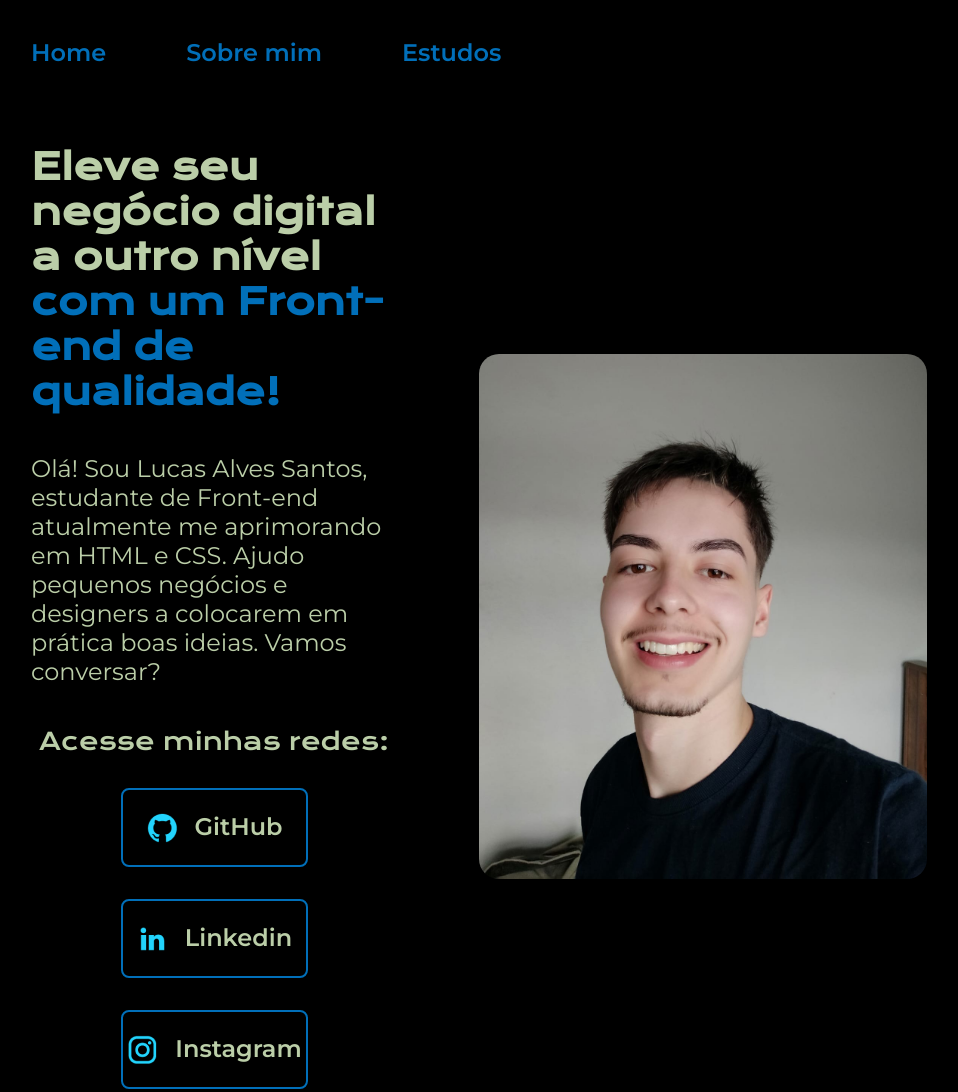
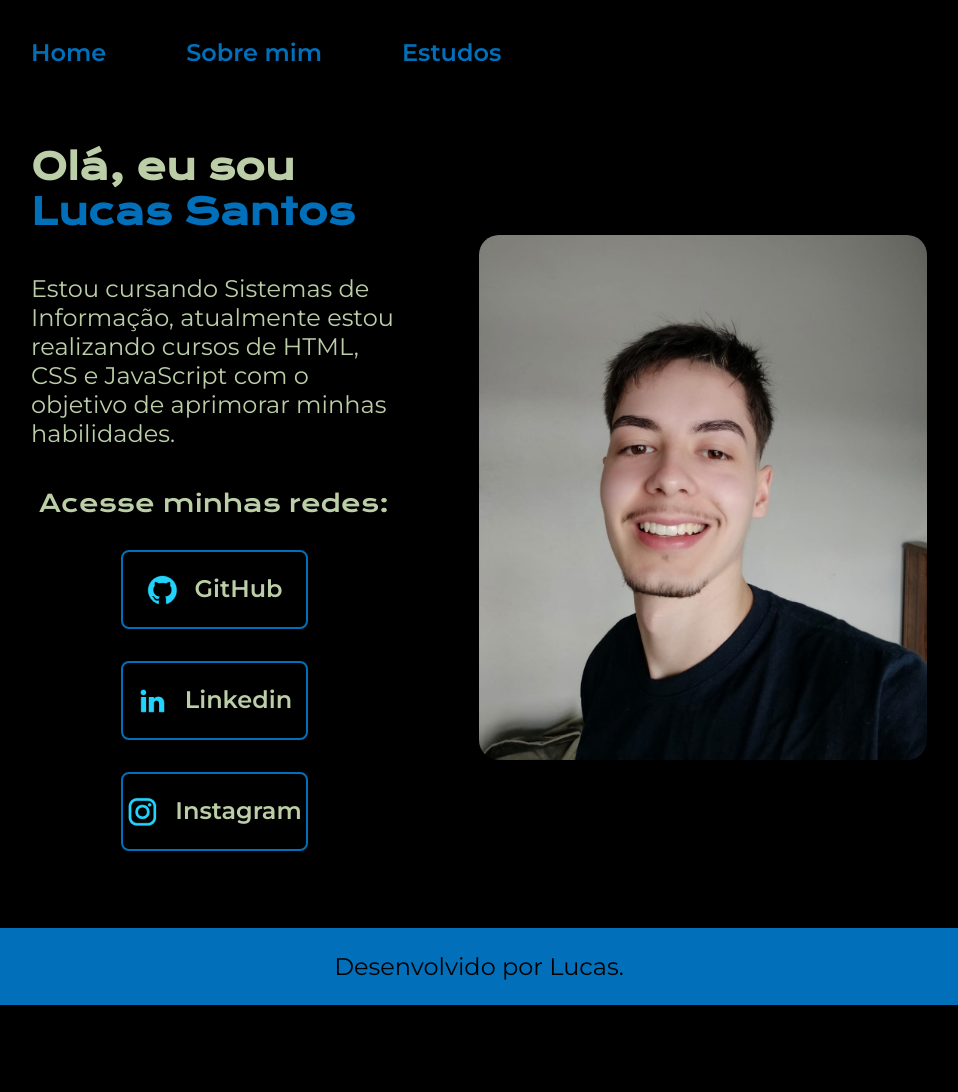
Before and after one commit to lucasalvesz01/portfolio, a plain HTML site: page index.html in a window 1280 px wide. Shown: the top 1092 px of the page, without its empty margins (161-1119 px from the left). After the commit the page ends 1005 px from the top, so only its background shows below. Drawn offline with nearby package versions, Linux system fonts and the light colour scheme.

Commit message:
Alterando texto

```diff
--- a/index.html
+++ b/index.html
@@ -16,8 +16,8 @@
     </header>
     <main class="apresentacao">
         <section class="apresentacao__conteudo">
-            <h1 class="apresentacao__conteudo__titulo">Eleve seu negócio digital a outro nível <strong class="titulo-destaque">com um Front-end de qualidade!</strong></h1>
-            <p class="apresentacao__conteudo__texto">Olá! Sou Lucas Alves Santos, estudante de Front-end atualmente me aprimorando em HTML e CSS. Ajudo pequenos negócios e designers a colocarem em prática boas ideias. Vamos conversar?</p>
+            <h1 class="apresentacao__conteudo__titulo">Olá, eu sou <strong class="titulo-destaque">Lucas Santos</strong></h1>
+            <p class="apresentacao__conteudo__texto">Estou cursando Sistemas de Informação, atualmente estou realizando cursos de HTML, CSS e JavaScript com o objetivo de aprimorar minhas habilidades.</p>
             <div class="apresentacao__links">
                 <h2 class="apresentacao__links__subtitulo">Acesse minhas redes: </h2>
                 <a class="apresentacao__links__navegacao" href="https://github.com/lucasalvesz01"><img src="./assets/github.png"> GitHub </a>
```
